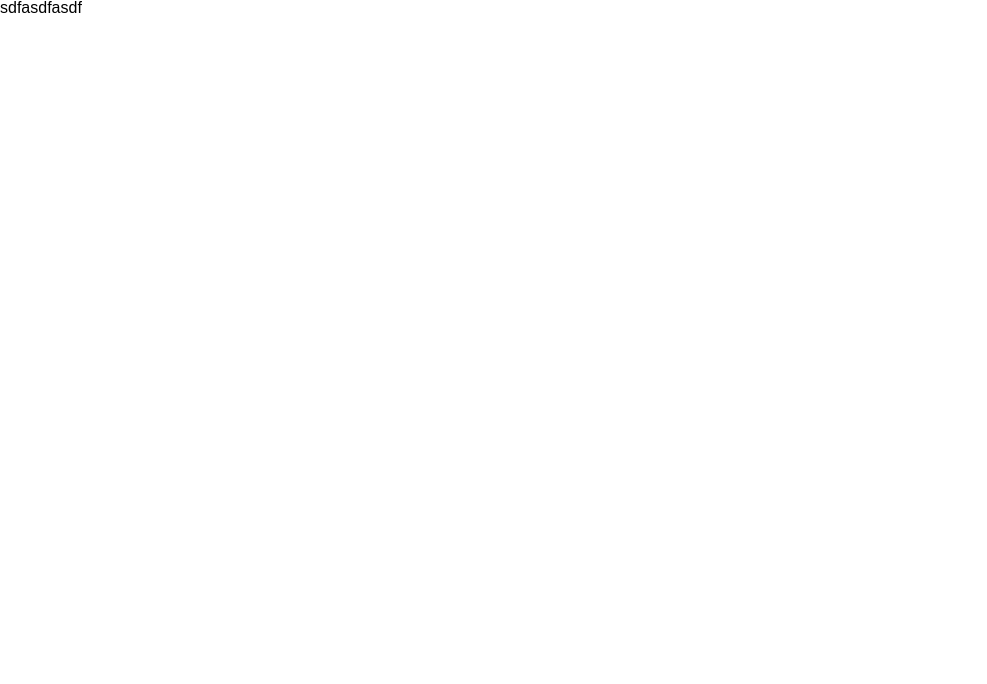
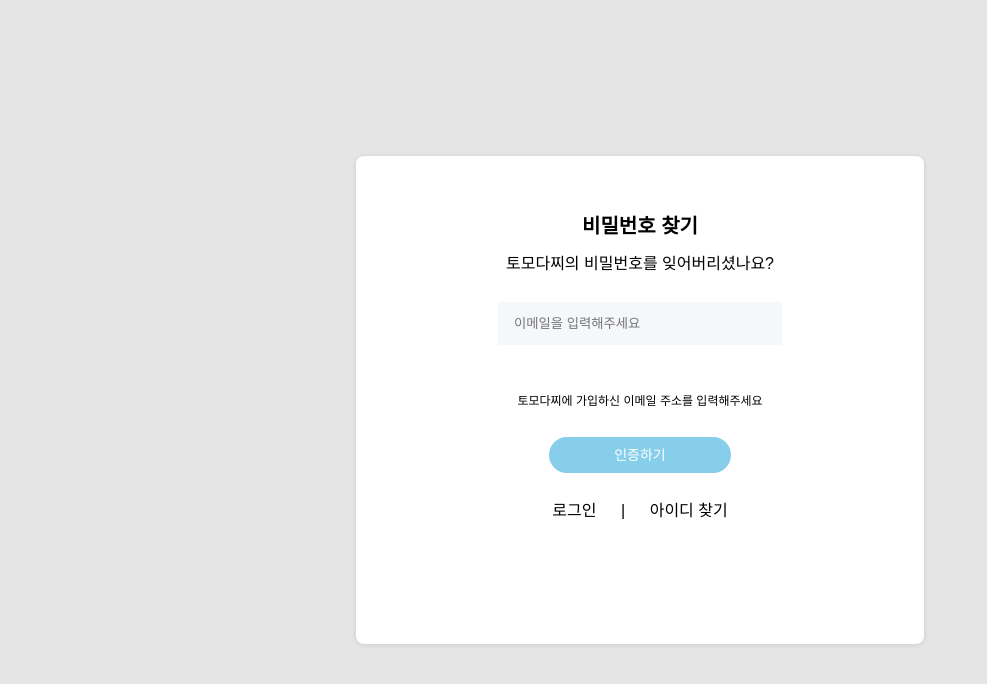
Before and after one commit to zzangzzong92/domodajji-front, a React (Create React App) app: page /findpw in a window 1280 px wide. Shown: the top 684 px of the page, without its empty margins (0-987 px from the left). Built offline with nearby package versions, Linux system fonts and the light colour scheme.

Commit message:
Add: findId Page

```diff
--- a/src/pages/FIndPw.tsx
+++ b/src/pages/FIndPw.tsx
@@ -1,10 +1,123 @@
 import React from "react";
+import { useNavigate } from "react-router";
 import styled from "styled-components";
 
 const FindPw = () => {
-  return <FindPwContainer>sdfasdfasdf</FindPwContainer>;
+  const navigate = useNavigate();
+
+  const signInHandler = () => {
+    navigate("/");
+  };
+
+  const findIdHandler = () => {
+    navigate("/findid");
+  };
+
+  const authenticationHandler = () => {
+    //여기에 pass Api 로직 들어가야함
+    alert("인증 준비중 입니다");
+  };
+
+  return (
+    <FindIdContainer>
+      <Title>비밀번호 찾기</Title>
+      <FindIdSpan>토모다찌의 비밀번호를 잊어버리셨나요?</FindIdSpan>
+      <EmailInput
+        type="email"
+        placeholder="이메일을 입력해주세요"
+
+        //onKeyPress={e => {
+      />
+
+      <ExplainFindPw>
+        토모다찌에 가입하신 이메일 주소를 입력해주세요
+      </ExplainFindPw>
+
+      <AuthenticationButton onClick={authenticationHandler}>
+        인증하기
+      </AuthenticationButton>
+
+      <OtherButtonSection>
+        <GotoSignIn onClick={signInHandler}>로그인</GotoSignIn>
+        <Wall>|</Wall>
+        <GotoFindPw onClick={findIdHandler}>아이디 찾기</GotoFindPw>
+      </OtherButtonSection>
+    </FindIdContainer>
+  );
 };
 
 export default FindPw;
 
-const FindPwContainer = styled.div``;
+const FindIdContainer = styled.div`
+  width: 568px;
+  height: 488px;
+  display: flex;
+  margin: 156px auto;
+  flex-direction: column;
+  background: #ffffff;
+  box-shadow: 0px 1px 4px 1px rgba(0, 0, 0, 0.08);
+  border-radius: 8px;
+`;
+
+const Title = styled.span`
+  font-size: 20px;
+  font-weight: bold;
+  margin: 60px auto;
+  margin-bottom: 20px;
+`;
+
+const FindIdSpan = styled.span`
+  margin: 0 auto;
+  font-size: 400;
+`;
+
+const EmailInput = styled.input`
+  width: 50%;
+  padding: 14px 16px;
+  margin: 30px auto;
+  background-color: #f5f7fa;
+  outline: none;
+  border: none;
+
+  :focus {
+    border-bottom: 2px solid blue;
+  }
+`;
+
+const ExplainFindPw = styled.span`
+  margin: 20px auto;
+  text-align: center;
+  font-size: 12px;
+`;
+
+const AuthenticationButton = styled.div`
+  width: 182px;
+  height: 36px;
+  margin: 10px auto;
+  margin-bottom: 0;
+  border-radius: 24px;
+  font-weight: 400;
+  font-size: 14px;
+  text-align: center;
+  line-height: 36px;
+  color: #ffffff;
+  background: skyblue;
+  cursor: pointer;
+`;
+
+const OtherButtonSection = styled.div`
+  margin: 30px auto;
+  width: 200px;
+  display: flex;
+  justify-content: space-around;
+`;
+
+const GotoSignIn = styled.span`
+  cursor: pointer;
+`;
+
+const GotoFindPw = styled.span`
+  cursor: pointer;
+`;
+
+const Wall = styled.div``;
--- a/src/pages/FindId.tsx
+++ b/src/pages/FindId.tsx
@@ -1,10 +1,114 @@
 import React from "react";
+import { useNavigate } from "react-router";
 import styled from "styled-components";
 
 const FindId = () => {
-  return <FindIdContainer>sdfasdfasdf</FindIdContainer>;
+  const navigate = useNavigate();
+
+  const signInHandler = () => {
+    navigate("/");
+  };
+
+  const findPwHandler = () => {
+    navigate("/findpw");
+  };
+
+  const authenticationHandler = () => {
+    //여기에 pass Api 로직 들어가야함
+    alert("인증 준비중 입니다");
+  };
+
+  return (
+    <FindIdContainer>
+      <Title>아이디 찾기</Title>
+      <FindIdSpan>토모다찌의 아이디를 잊어버리셨나요?</FindIdSpan>
+      <FindIdIcon>🔒</FindIdIcon>
+      <ExplainFindId>
+        본인인증을 통해 <br />
+        아이디(이메일)을 찾을 수 있습니다
+      </ExplainFindId>
+
+      <AuthenticationButton onClick={authenticationHandler}>
+        인증하기
+      </AuthenticationButton>
+
+      <OtherButtonSection>
+        <GotoSignIn onClick={signInHandler}>로그인</GotoSignIn>
+        <Wall>|</Wall>
+        <GotoFindPw onClick={findPwHandler}>비밀번호 찾기</GotoFindPw>
+      </OtherButtonSection>
+    </FindIdContainer>
+  );
 };
 
 export default FindId;
 
-const FindIdContainer = styled.div``;
+const FindIdContainer = styled.div`
+  width: 568px;
+  height: 488px;
+  display: flex;
+  margin: 156px auto;
+  flex-direction: column;
+  background: #ffffff;
+  box-shadow: 0px 1px 4px 1px rgba(0, 0, 0, 0.08);
+  border-radius: 8px;
+`;
+
+const Title = styled.span`
+  font-size: 20px;
+  font-weight: bold;
+  margin: 60px 0 20px 240px;
+`;
+
+const FindIdIcon = styled.div`
+  width: 80px;
+  height: 80px;
+  border-radius: 50%;
+  margin: 30px auto;
+  background-color: skyblue;
+  text-align: center;
+  line-height: 80px;
+  font-size: 30px;
+`;
+
+const FindIdSpan = styled.span`
+  margin: 0 auto;
+  font-size: 400;
+`;
+
+const ExplainFindId = styled.span`
+  margin: 15px auto;
+  text-align: center;
+`;
+
+const AuthenticationButton = styled.div`
+  width: 182px;
+  height: 36px;
+  margin: 10px auto;
+  margin-bottom: 0;
+  border-radius: 24px;
+  font-weight: 400;
+  font-size: 14px;
+  text-align: center;
+  line-height: 36px;
+  color: #ffffff;
+  background: skyblue;
+  cursor: pointer;
+`;
+
+const OtherButtonSection = styled.div`
+  margin: 30px auto;
+  width: 200px;
+  display: flex;
+  justify-content: space-around;
+`;
+
+const GotoSignIn = styled.span`
+  cursor: pointer;
+`;
+
+const GotoFindPw = styled.span`
+  cursor: pointer;
+`;
+
+const Wall = styled.div``;
--- a/src/pages/ListPage.tsx
+++ b/src/pages/ListPage.tsx
@@ -2,7 +2,7 @@
 import styled from "styled-components";
 
 const ListPage = () => {
-  return <ListPageContainer>sdfasdfasdfsa</ListPageContainer>;
+  return <ListPageContainer></ListPageContainer>;
 };
 
 export default ListPage;
--- a/src/pages/SignUp.tsx
+++ b/src/pages/SignUp.tsx
@@ -28,6 +28,21 @@
 
   const onClickSignInHanlder = () => {
     navigate("/");
+  };
+
+  const clickSignUpHandler = () => {
+    if (!nameInput) {
+      return alert("성함을 입력해주세요");
+    } else if (!emailInput) {
+      return alert("이메일을 입력해주세요");
+    } else if (!pwInput || !pwCheckInput) {
+      return alert("비밀번호를 입력해주세요");
+    } else if (pwInput !== pwCheckInput) {
+      return alert("비밀번호가 일치하지 않습니다");
+    } else {
+      //로그인 로직 완료 후 리스트페이지로 이동하게
+      return navigate("/");
+    }
   };
 
   useEffect(() => {
@@ -67,7 +82,9 @@
           onChange={passwordCheckHandler}
         />
       </Form>
-      <ConfirmButton state={buttonColor}>회원가입</ConfirmButton>
+      <ConfirmButton state={buttonColor} onClick={clickSignUpHandler}>
+        회원가입
+      </ConfirmButton>
       <InduceLogin>
         <AlreadyAccount>아이디가 있으신가요?</AlreadyAccount>
         <GotoSignIn onClick={onClickSignInHanlder}>로그인하기</GotoSignIn>
--- a/src/style/GlobalStyle.ts
+++ b/src/style/GlobalStyle.ts
@@ -28,6 +28,7 @@
 }
 body {
 	line-height: 1;
+  background: #e5e5e5;
 }
 ol, ul {
 	list-style: none;
--- a/src/style/styled.d.ts
+++ b/src/style/styled.d.ts
@@ -3,6 +3,7 @@
 declare module "styled-components" {
   export interface DefaultTheme {
     colors;
+    fontStyle;
     inputStyle;
   }
 }
--- a/src/style/theme.ts
+++ b/src/style/theme.ts
@@ -14,8 +14,15 @@
   background-color: ${colors.lightblue};
 `;
 
+const fontStyle = css`
+  font-family: "NanumSquare_ac";
+  font-style: normal;
+  font-weight: 700;
+`;
+
 const theme: DefaultTheme = {
   colors,
+  fontStyle,
   inputStyle,
 };
 
```
